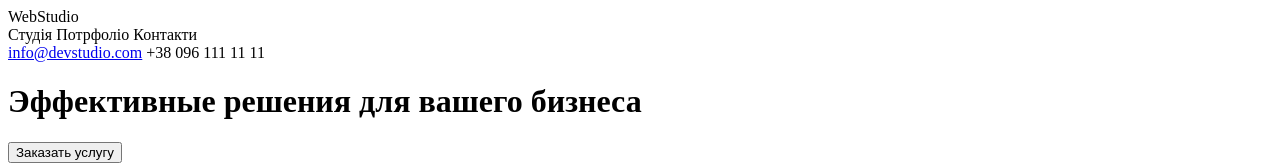
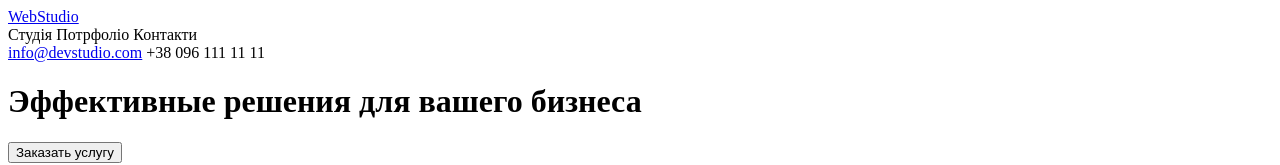
Before and after one commit to vzotova85/goit-markup-hw-01, a plain HTML site: page index.html in a window 1280 px wide. Shown: the top 165 px of the page. Drawn offline with Linux system fonts and the light colour scheme.

Commit message:
added logo as a link

```diff
--- a/index.html
+++ b/index.html
@@ -10,7 +10,7 @@
     <!--Header-->
     <header>
         <!--Company Logo-->
-        <a>WebStudio</a>
+        <a href="./index.html"">WebStudio</a>
 
         <!--Menu-->
         <nav>
```
Also changed, not shown: css/styles.css (added), 1 other file.
